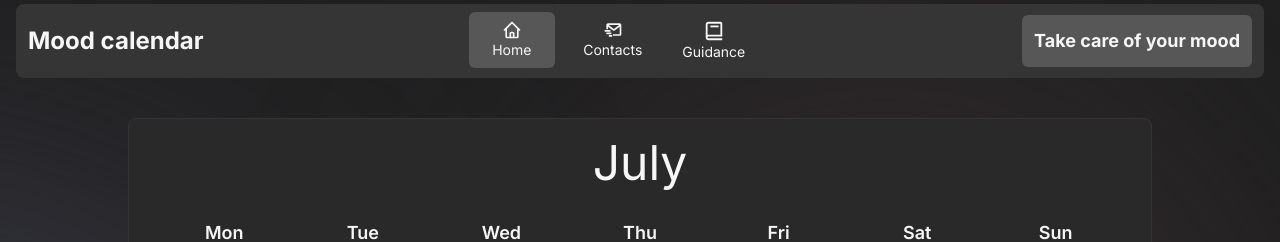
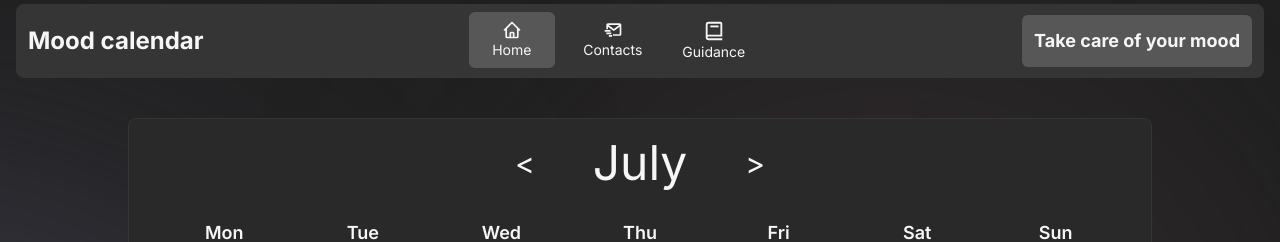
Before and after one commit to D1nviz/Mood-calendar, a Next.js app: page / in a window 1280 px wide. Shown: the top 242 px of the page. Built offline with nearby package versions, Linux system fonts and the light colour scheme.

Commit message:
added a feature change month, refactor

```diff
--- a/components/ContactForm.tsx
+++ b/components/ContactForm.tsx
@@ -8,20 +8,16 @@ import { sendEmail } from "@/actions/sendEmail";
 
 const ContactForm = () => {
   const formAction = async (formData: FormData) => {
-    //at the moment vercel has bug with this functionality,
-    //so now it just notification without sending mail
-
-    // const { data, error } = await sendEmail(formData);
-    // if (error) {
-    //   return toast.error(error);
-
-    // }
+    const { error } = await sendEmail(formData);
+    if (error) {
+      return toast.error(error);
+    }
 
     toast.success("Email sent successfully!", {
       style: {
         background: "#212121",
-        color: "#f6f6f6"
-      }
+        color: "#f6f6f6",
+      },
     });
   };
   return (
@@ -30,7 +26,7 @@ const ContactForm = () => {
       <motion.section
         initial={{ opacity: 0, scale: 0.75 }}
         animate={{ opacity: 1, scale: 1 }}
-        transition={{ duration: 1 }}
+        transition={{ duration: 0.5 }}
         id="contact"
         className="bg-dark-secondary p-7 rounded-md mb-20 w-[min(100%,38rem)] text-center mx-auto mt-16 relative"
       >
--- a/components/calendar/Calendar.tsx
+++ b/components/calendar/Calendar.tsx
@@ -1,23 +1,33 @@
 "use client";
-
-import React, { FC } from "react";
+import React, { FC, useState, useEffect } from "react";
 import { motion } from "framer-motion";
 import { createCalendar } from "../lib/utils";
 import CalendarSquare from "./CalendarSquare";
 import { days } from "@/configs/days";
 import CalendarHead from "./CalendarHead";
+import moment from "moment";
 
 const Calendar: FC = () => {
-  const calendar = createCalendar();
+  const [currentMonth, setCurrentMonth] = useState(moment().month());
+  const [calendar, setCalendar] = useState(createCalendar(currentMonth));
+
+  useEffect(() => {
+    setCalendar(createCalendar(currentMonth));
+  }, [currentMonth]);
+
+  const currentMonthName = moment().month(currentMonth).format("MMMM");
 
   return (
     <motion.section
       initial={{ opacity: 0, scale: 0.8 }}
       animate={{ opacity: 1, scale: 1 }}
-      transition={{ duration: 1 }}
+      transition={{ duration: 0.5 }}
       className="bg-[rgb(41,41,41)] rounded-lg max-w-5xl mx-auto mt-10 border border-dark-secondary"
     >
-      <CalendarHead />
+      <CalendarHead
+        currentMonth={currentMonthName}
+        setCurrentMonth={setCurrentMonth}
+      />
       <div className=" grid grid-cols-7 gap-3 p-8">
         {days.map((day, i) => (
           <motion.span
@@ -37,7 +47,11 @@ const Calendar: FC = () => {
             key={date.id}
             initial={{ opacity: 0, scale: 0.8 }}
             animate={{ opacity: 1, scale: 1 }}
-            transition={{ duration: 0.3, delay: 0.1 * i, ease: "easeOut" }}
+            transition={{
+              duration: 0.3,
+              delay: 0.1 * (i - i * 0.5),
+              ease: "easeOut",
+            }}
           >
             <CalendarSquare date={date} />
           </motion.div>
--- a/components/calendar/CalendarHead.tsx
+++ b/components/calendar/CalendarHead.tsx
@@ -2,20 +2,38 @@
 
 import { FC } from "react";
 import { motion } from "framer-motion";
+import ChangeMonthButton from "../ui/ChangeMounthButton";
 
-import moment from "moment";
+type CalendarHeadProps = {
+  currentMonth: string;
+  setCurrentMonth: React.Dispatch<React.SetStateAction<number>>;
+};
+const CalendarHead: FC<CalendarHeadProps> = ({
+  currentMonth,
+  setCurrentMonth,
+}) => {
+  const handlePrevMonth = () => {
+    setCurrentMonth((prevMonth) => prevMonth - 1);
+  };
 
-const CalendarHead: FC = () => {
-  const monthName = moment().format("MMMM");
+  const handleNextMonth = () => {
+    setCurrentMonth((nextMonth) => nextMonth + 1);
+  };
   return (
-    <div className="text-center text-5xl rounded-xl pt-5">
+    <div className="rounded-xl pt-5 flex justify-center ">
+      <div className="w-[250px] flex justify-between gap-3">
+        <ChangeMonthButton onClick={handlePrevMonth}>{"<"}</ChangeMonthButton>
         <motion.h2
+          className="text-center text-5xl"
           initial={{ opacity: 0, y: -100 }}
           animate={{ opacity: 1, y: 0 }}
           transition={{ duration: 0.5 }}
         >
-        {monthName}
+          {currentMonth}
         </motion.h2>
+
+        <ChangeMonthButton onClick={handleNextMonth}>{">"}</ChangeMonthButton>
+      </div>
     </div>
   );
 };
--- a/components/calendar/CalendarSquare.tsx
+++ b/components/calendar/CalendarSquare.tsx
@@ -14,19 +14,25 @@ interface CalendarSquareProps {
   date: IDate;
 }
 
+enum Variants {
+  Default = "default",
+  Ghost = "ghost",
+  Active = "active",
+}
+
 const calendarSquareVariants = cva(
   "relative grid grid-cols-3 grid-rows-3 items-center rounded h-[70px] text-right py-1 px-2 duration-200 group",
   {
     variants: {
       variant: {
-        default:
+        [Variants.Default]:
           "bg-dark-secondary border border-transparent hover:border-dark-tertiary",
-        ghost: "bg-dark-primary text-dark-tertiary",
-        active: "bg-dark-tertiary border border-text-color-primary",
+        [Variants.Ghost]: "bg-dark-primary text-dark-tertiary",
+        [Variants.Active]: "bg-dark-tertiary border border-text-color-primary",
       },
     },
     defaultVariants: {
-      variant: "default",
+      variant: Variants.Default,
     },
   }
 );
@@ -35,23 +41,33 @@ const CalendarSquare: FC<CalendarSquareProps> = ({ date }) => {
   const [isModalOpen, setIsModalOpen] = useState<boolean>(false);
   const [selectedEmoji, setSelectedEmoji] = useState<string>("unselected");
 
+  const emojiKey = `emoji_${date.date}${date.month},${date.year}`;
+
   useEffect(() => {
-    const storedEmoji = localStorage.getItem(
-      `emoji_${date.date}${date.month},${date.year}`
-    );
+    const storedEmoji = localStorage.getItem(emojiKey);
     if (storedEmoji) {
       setSelectedEmoji(storedEmoji);
     }
   }, []);
+
+  const handleEmojiSelection = (newEmoji: string) => {
+    if (newEmoji === selectedEmoji) {
+      setSelectedEmoji("unselected");
+      localStorage.removeItem(emojiKey);
+    } else {
+      setSelectedEmoji(newEmoji);
+      localStorage.setItem(emojiKey, newEmoji);
+    }
+  };
 
   const isCurrentMonth = date.month === moment().format("MM");
   const CurrentEmoji = emoji.find((e) => e.id === selectedEmoji)?.Icon;
 
   const variant = isCurrentMonth
     ? moment().format("DD") === date.date
-      ? "active"
-      : "default"
-    : "ghost";
+      ? Variants.Active
+      : Variants.Default
+    : Variants.Ghost;
 
   const moreThenCurrentDay = moment().format("DD") >= date.date;
 
@@ -85,7 +101,7 @@ const CalendarSquare: FC<CalendarSquareProps> = ({ date }) => {
 
       <MoodModal
         emoji={emoji}
-        setSelectedEmoji={setSelectedEmoji}
+        setSelectedEmoji={handleEmojiSelection}
         setIsModalOpen={setIsModalOpen}
         isModalOpen={isModalOpen}
         date={date}
--- a/components/lib/utils.ts
+++ b/components/lib/utils.ts
@@ -11,11 +11,11 @@ export function cn(...inputs: ClassValue[]) {
 };
 
 
-export function createCalendar() {
+export function createCalendar(month: number) {
   moment.updateLocale("en", { week: { dow: 1 } });
 
-  const startDate = moment().startOf("month").startOf("week");
-  const endDate = moment().endOf("month").endOf("week");
+  const startDate = moment().month(month).startOf("month").startOf("week");
+  const endDate = moment().month(month).endOf("month").endOf("week");
 
   const calendar:IDate[] = [];
   const date = startDate.clone();
@@ -32,9 +32,7 @@ export function createCalendar() {
   }
 
   return calendar;
-
 }
-
 export const validateString = (
   value: unknown,
   maxLength: number
--- /dev/null
+++ b/components/ui/ChangeMounthButton.tsx
@@ -0,0 +1,14 @@
+import { FC } from "react";
+import { cn } from "../lib/utils";
+
+interface ChangeMonthButtonProps extends React.HTMLAttributes<HTMLButtonElement> {}
+
+const ChangeMonthButton: FC<ChangeMonthButtonProps> = ({ className, children, ...props }) => {
+  return (
+    <button {...props} className={cn(" text-3xl", className)}>
+      {children}
+    </button>
+  );
+};
+
+export default ChangeMonthButton;
--- a/components/ui/MoodModal.tsx
+++ b/components/ui/MoodModal.tsx
@@ -5,15 +5,14 @@ import { IoCloseSharp } from "react-icons/io5";
 import { IDate } from "@/types";
 
 interface MoodModalProps {
-  date: IDate
+  date: IDate;
   isModalOpen: boolean;
   setIsModalOpen: React.Dispatch<React.SetStateAction<boolean>>;
   emoji: { Icon: IconType; description: string; id: string }[];
-  setSelectedEmoji: React.Dispatch<React.SetStateAction<string>>;
+  setSelectedEmoji: (newEmoji: string) => void;
 }
 
 const MoodModal: FC<MoodModalProps> = ({
-  date,
   isModalOpen,
   emoji,
   setSelectedEmoji,
@@ -21,9 +20,8 @@ const MoodModal: FC<MoodModalProps> = ({
 }) => {
   const handleIsModalOpen = () => setIsModalOpen(false);
 
-  const handleSelectedEmoji = (id: string) => {
+  const handleEmojiClick = (id: string) => {
     setSelectedEmoji(id);
-    global.localStorage.setItem(`emoji_${date.date}${date.month},${date.year}`, id);
     setIsModalOpen(false);
   };
 
@@ -44,14 +42,14 @@ const MoodModal: FC<MoodModalProps> = ({
           />
           {emoji.map(({ Icon, id }, i) => (
             <motion.div
-              initial={{ opacity: 0.25,x: 100 }}
+              initial={{ opacity: 0.25, x: 100 }}
               animate={{ opacity: 1, x: 0 }}
               exit={{ opacity: 0 }}
-              transition={{ duration: 0.3, delay: i*0.1 }}
+              transition={{ duration: 0.3, delay: i * 0.1 }}
               key={id}
             >
               <Icon
-                onClick={() => handleSelectedEmoji(id)}
+                onClick={() => handleEmojiClick(id)}
                 size={32}
                 cursor={"pointer"}
               />
```
Lines whose indentation alone changed are shown as unchanged.
